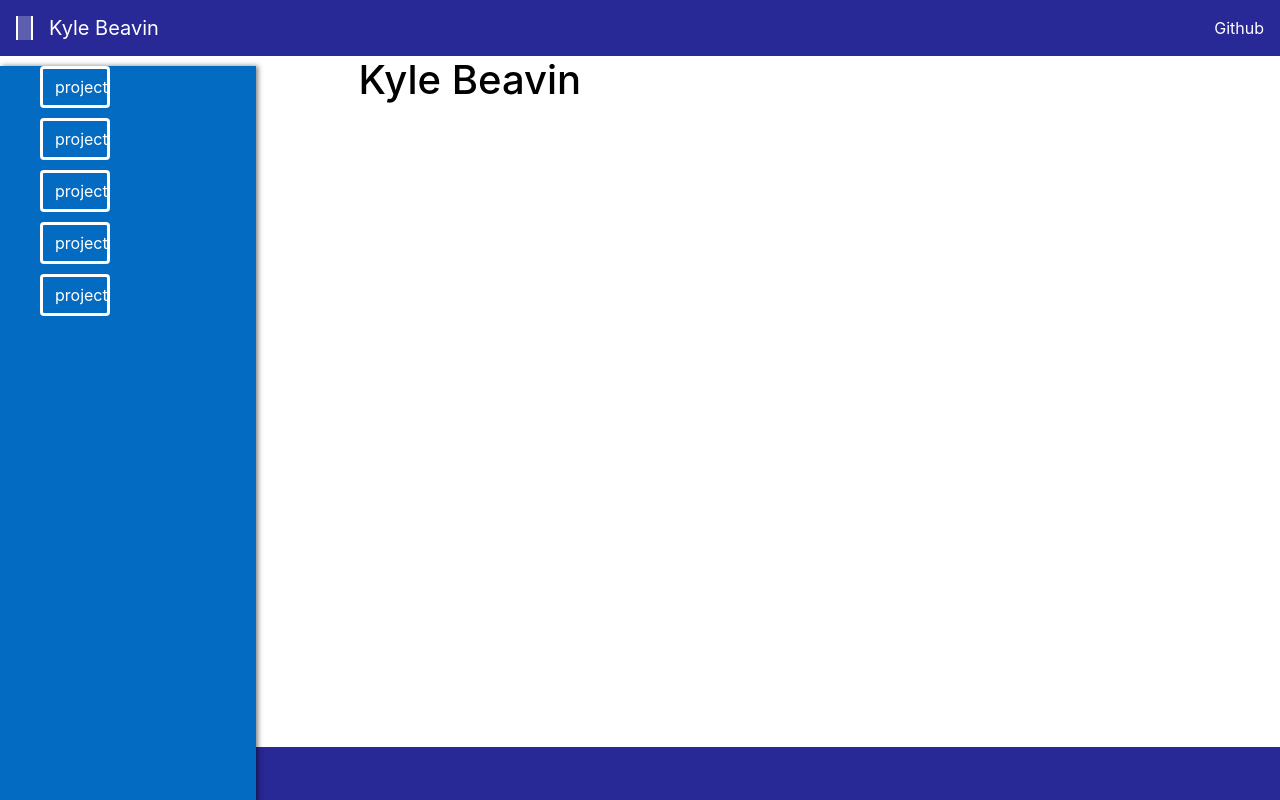
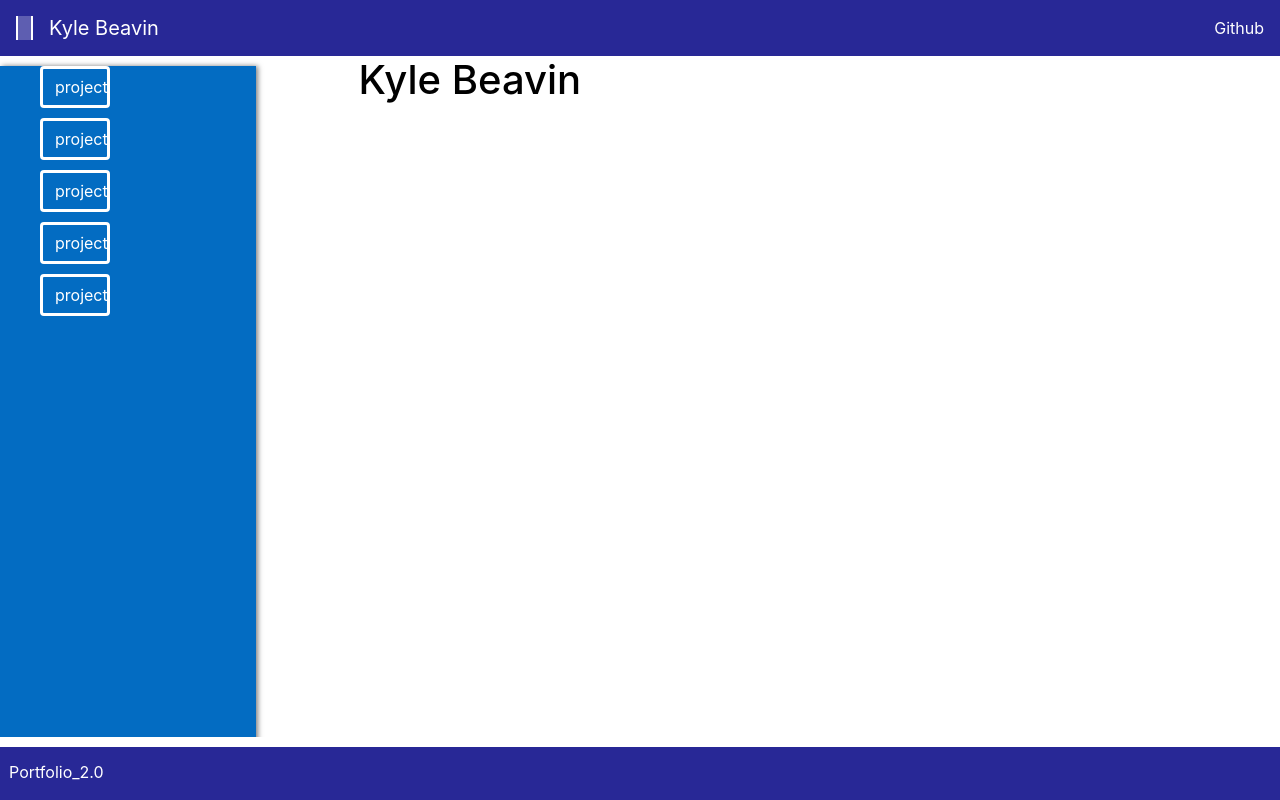
Before and after one commit to kylebeavin/Portfolio_2.0, a React (Create React App) app: page / in a window 1280 px wide. Built offline with nearby package versions, Linux system fonts and the light colour scheme; the HTML template or start-up script is replaced by a standard one.

Commit message:
styling side drawer

```diff
--- a/src/App.css
+++ b/src/App.css
@@ -94,7 +94,8 @@ Main Section
   position: fixed;
   left: 0;
   bottom: 0;
-  width: 100%; }
+  width: 100%;
+  z-index: 300; }
 
 footer p {
   margin-top: 0.8em;
@@ -105,8 +106,9 @@ footer p {
   left: 0;
   bottom: 53px;
   height: 10px;
-  width: 20%;
-  background-color: white; }
+  width: 25%;
+  background-color: white;
+  z-index: 300; }
 
 .toggle-button {
   display: flex;
--- a/src/styles/_footer.scss
+++ b/src/styles/_footer.scss
@@ -9,6 +9,7 @@
     left: 0;
     bottom: 0;
     width: 100%;
+    z-index: 300;
 }
 
 footer  p {
@@ -21,6 +22,7 @@ footer  p {
     left: 0;
     bottom: 53px;
     height: 10px;
-    width: 20%;
+    width: 25%;
     background-color: white;
+    z-index: 300;
 }
```
